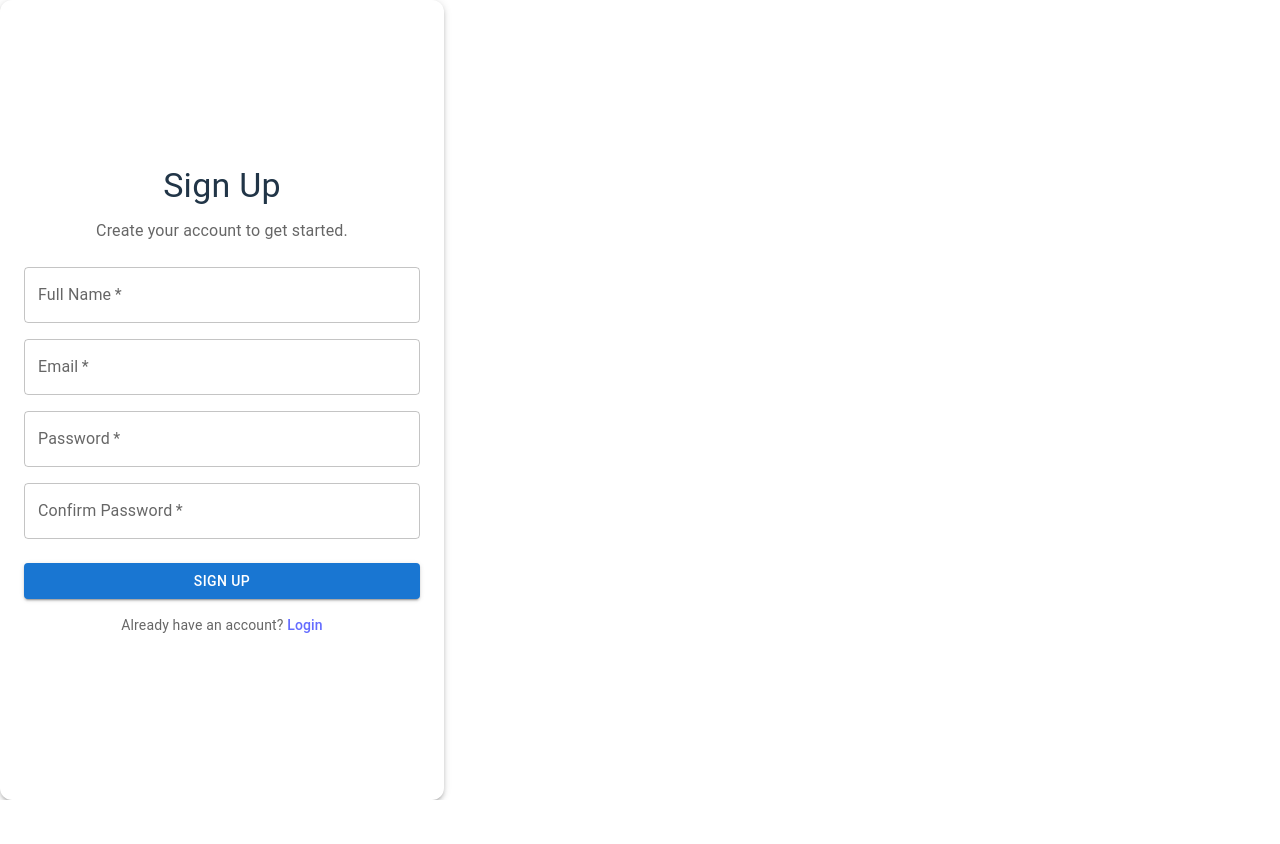
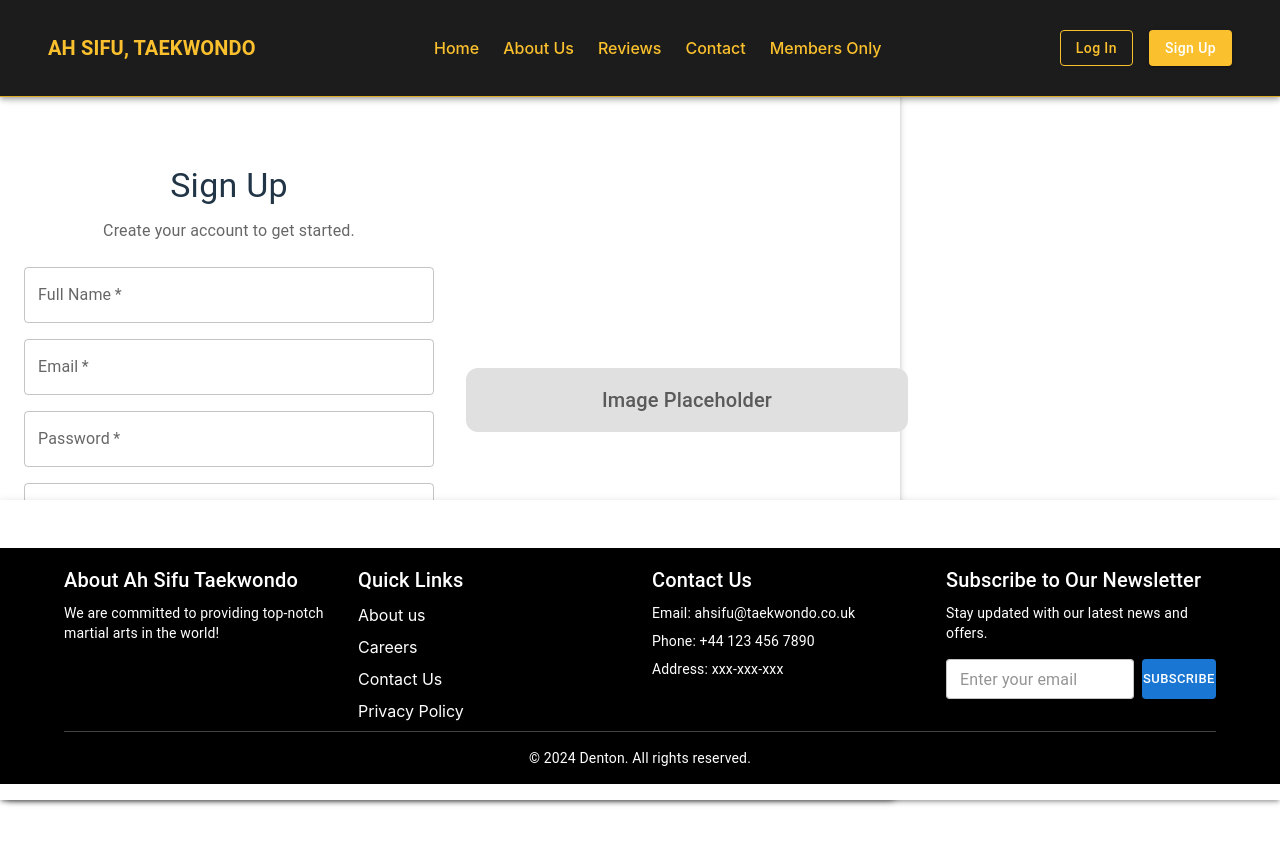
Before and after one commit to MingJae92/ahsifu-taekwondo, a React (Vite) app: page /signup in a window 1280 px wide. Shown: the top 844 px of the page. Before the commit the page ends 800 px from the top, so only its background shows below. Built offline with nearby package versions, Linux system fonts and the light colour scheme.

Commit message:
Footer full width implemented on sign up page

```diff
--- a/src/pages/Signup/Signup.jsx
+++ b/src/pages/Signup/Signup.jsx
@@ -1,29 +1,36 @@
 import React from 'react';
 import { TextField, Button, Container, Box, Typography, Grid } from '@mui/material';
+import Navbar from '../../components/Navbar/Navbar';
+import Footer from '../../components/Footer/Footer';
 
 const Signup = () => {
   return (
+    <>
+      <Navbar/>
       <Container
-      maxWidth="xs"
+        maxWidth="md"
         sx={{
           display: 'flex',
-        flexDirection: 'column',
+          alignItems: 'center',
           justifyContent: 'center',
           height: '100vh',
           bgcolor: 'background.paper',
           borderRadius: '12px',
           boxShadow: 3,
           p: 4,
+          mb: 8, // Add bottom margin for footer spacing
         }}
       >
-      <Box sx={{ mb: 3, textAlign: 'center' }}>
+        <Grid container spacing={4} alignItems="center">
+          {/* Signup Form Section */}
+          <Grid item xs={12} md={6}>
+            <Box sx={{ textAlign: 'center' }}>
               <Typography variant="h4" gutterBottom>
                 Sign Up
               </Typography>
-        <Typography variant="body1" color="text.secondary">
+              <Typography variant="body1" color="text.secondary" mb={3}>
                 Create your account to get started.
               </Typography>
-      </Box>
 
               <form noValidate>
                 <TextField
@@ -70,7 +77,52 @@ const Signup = () => {
                   </Grid>
                 </Grid>
               </form>
+            </Box>
+          </Grid>
+
+          {/* Image Placeholder Section */}
+          <Grid item xs={12} md={6}>
+            <Box
+              sx={{
+                height: '100%',
+                width: '100%',
+                bgcolor: 'grey.300',
+                borderRadius: '12px',
+                display: 'flex',
+                alignItems: 'center',
+                justifyContent: 'center',
+                p: 2,
+              }}
+            >
+              <Typography variant="h6" color="text.secondary">
+                Image Placeholder
+              </Typography>
+            </Box>
+          </Grid>
+        </Grid>
       </Container>
+
+      {/* Full-width, fixed Footer */}
+      <Box
+        component="footer"
+        sx={{
+          position: 'fixed',
+          bottom: 0,
+          left: 0,
+          width: '100%',
+          bgcolor: 'background.paper',
+          boxShadow: 3,
+          py: 2,
+          zIndex: 1300, // Ensure it appears above other content
+        }}
+      >
+        <Box sx={{ width: "100vw", bgcolor: "background.paper", mt: 4 }}>
+        <Container maxWidth={false} disableGutters>
+          <Footer />
+        </Container>
+      </Box>
+      </Box>
+    </>
   );
 };
 
```
Lines whose indentation alone changed are shown as unchanged.
